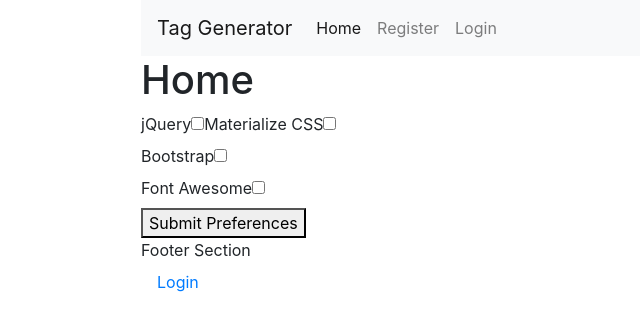
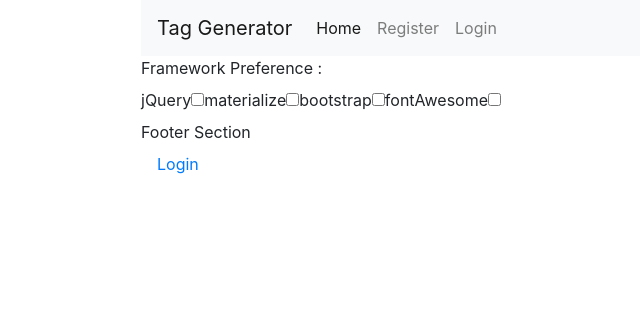
Before and after one commit to shaneocon/tag-generator, a React (Create React App) app in the folder client/: page /home-page in a window 1280 px wide. Shown: the top 330 px of the page, without its empty margins (99-739 px from the left). Built offline with nearby package versions, Linux system fonts and the light colour scheme.

Commit message:
state changes upon checking of checkbox, not returning json

```diff
--- /dev/null
+++ b/client/src/components/Checkbox.js
@@ -0,0 +1,8 @@
+import React from 'react';
+
+const Checkbox = ({ type = 'checkbox', name, checked = false, onChange }) => {
+    console.log("Checkbox: ", name, checked);
+
+  return (<input type={type} name={name} checked={checked} onChange={onChange} /> )
+}
+export default Checkbox;
--- a/client/src/pages/HomePage.js
+++ b/client/src/pages/HomePage.js
@@ -1,8 +1,39 @@
 import cdnAPI from "../util/cdnjs";
-import React, { useState } from "react";
+import Checkbox from "../components/Checkbox"
+import React, { useState, useEffect } from "react";
 
 function HomePage() {
-  const [chcekedItems, setCheckedItems] = useState({});
+  const [checkedItems, setCheckedItems] = useState({});
+  const handleChange = (event) => {
+    setCheckedItems({...checkedItems, [event.target.name] : event.target.checked });
+  }
+  useEffect(() => {
+    console.log("checkedItems: ", checkedItems);
+  }, [checkedItems]);
+
+  const preferencesChecked = [
+    {
+      name: "jQuery",
+      key: "pref-jQuery",
+      label: "jQuery"
+    },
+    {
+      name: "materialize",
+      key: "pref-materialize",
+      label: "Materialize CSS"
+    },
+    {
+      name: "bootstrap",
+      key: "pref-bootstrap",
+      label: "Bootstrap"
+    },
+    {
+      name: "fontAwesome",
+      key: "pref-fontAwesome",
+      label: "Font Awesome"
+    },
+  ]
+
   function handleClick() {
     cdnAPI
       .multiple({
@@ -18,27 +49,16 @@ function HomePage() {
 
   return (
     <div>
-      <h1> Home</h1>
-      <form>
-      <div>
-        <label>jQuery</label>
-        <input type="checkbox" name="jQuery" required />
-        <label>Materialize CSS</label>
-        <input type="checkbox" name="materialize" required />
-      </div>
-      <div>
-        <label>Bootstrap</label>
-        <input type="checkbox" name="bootstrap" required />
-      </div>
-      <div>
-        <label>Font Awesome</label>
-        <input type="checkbox" name="fontAwesome" required/>
-      </div>
-
-      <button type="submit" onClick={handleClick}>Submit Preferences</button>
-    </form>
-
-    </div>
+    <label>Framework Preference : {checkedItems["check-box-1"]} </label> <br/>
+    {
+        preferencesChecked.map(item => (
+            <label key={item.key}>
+                {item.name}
+                <Checkbox name={item.name} checked={checkedItems[item.name]} onChange={handleChange} onClick={handleClick} />
+            </label>
+        ))
+    }
+</div>
   );
 }
 
@@ -46,7 +66,7 @@ export default HomePage;
 
 
 
-
+// ====== STACK OVERFLOW EXAMPLE ====== //
 // const CheckboxExample = () => {
 //   const [checkedItems, setCheckedItems] = useState({}); //plain object as state
 
@@ -73,17 +93,35 @@ export default HomePage;
 //   ];
 
 
-//   return (
+  // return (
+
+  // );
+// }
+
+// ===================================== //
+
+
+
+// ======= previous form ============== //
+// <div>
+//       <h1> Home</h1>
+//       <form>
 //       <div>
-//           <lable>Checked item name : {checkedItems["check-box-1"]} </lable> <br/>
-//           {
-//               checkboxes.map(item => (
-//                   <label key={item.key}>
-//                       {item.name}
-//                       <Checkbox name={item.name} checked={checkedItems[item.name]} onChange={handleChange} />
-//                   </label>
-//               ))
-//           }
+//         <label>jQuery</label>
+//         <input type="checkbox" name="jQuery" required />
+//         <label>Materialize CSS</label>
+//         <input type="checkbox" name="materialize" required />
 //       </div>
-//   );
-// }
+//       <div>
+//         <label>Bootstrap</label>
+//         <input type="checkbox" name="bootstrap" required />
+//       </div>
+//       <div>
+//         <label>Font Awesome</label>
+//         <input type="checkbox" name="fontAwesome" required/>
+//       </div>
+
+//       <button type="submit" onClick={handleClick}>Submit Preferences</button>
+//     </form>
+
+//     </div>
```
